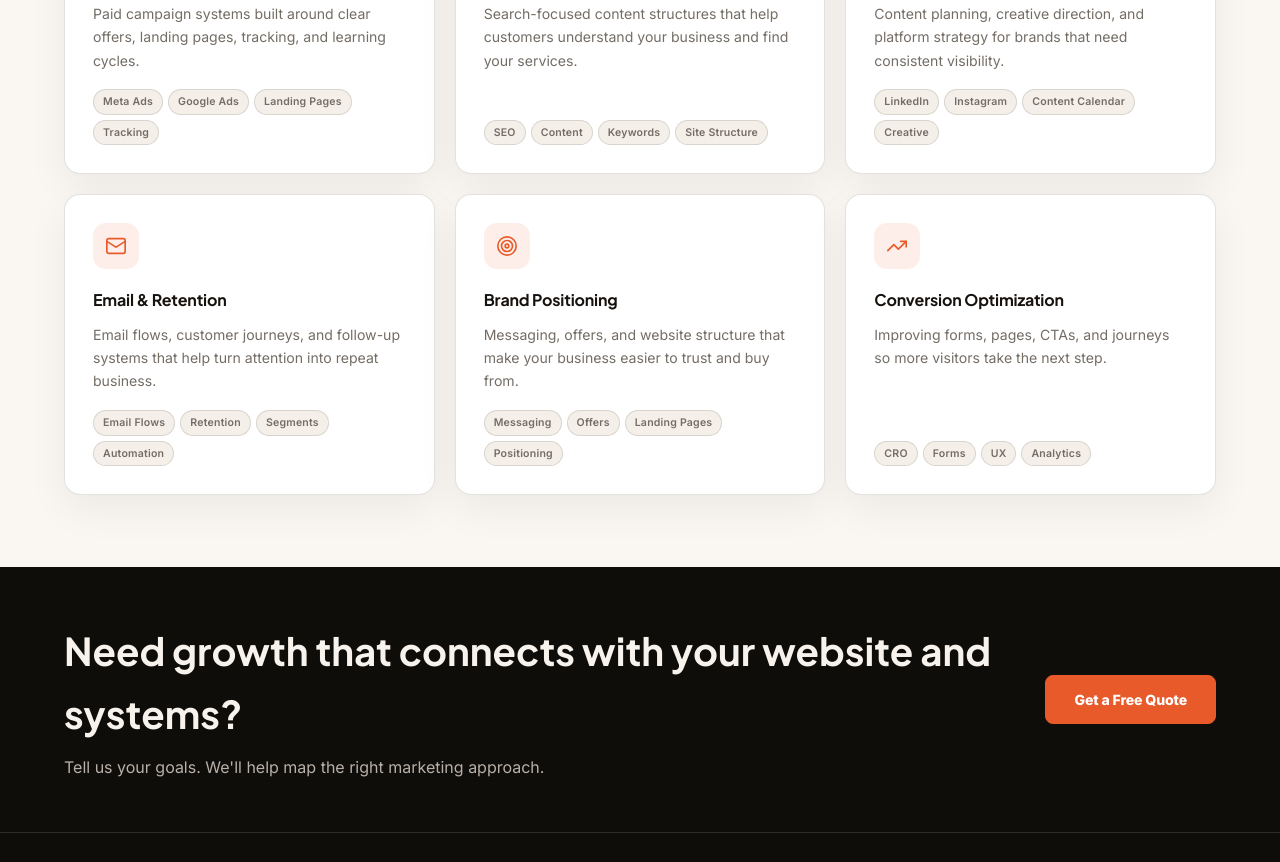
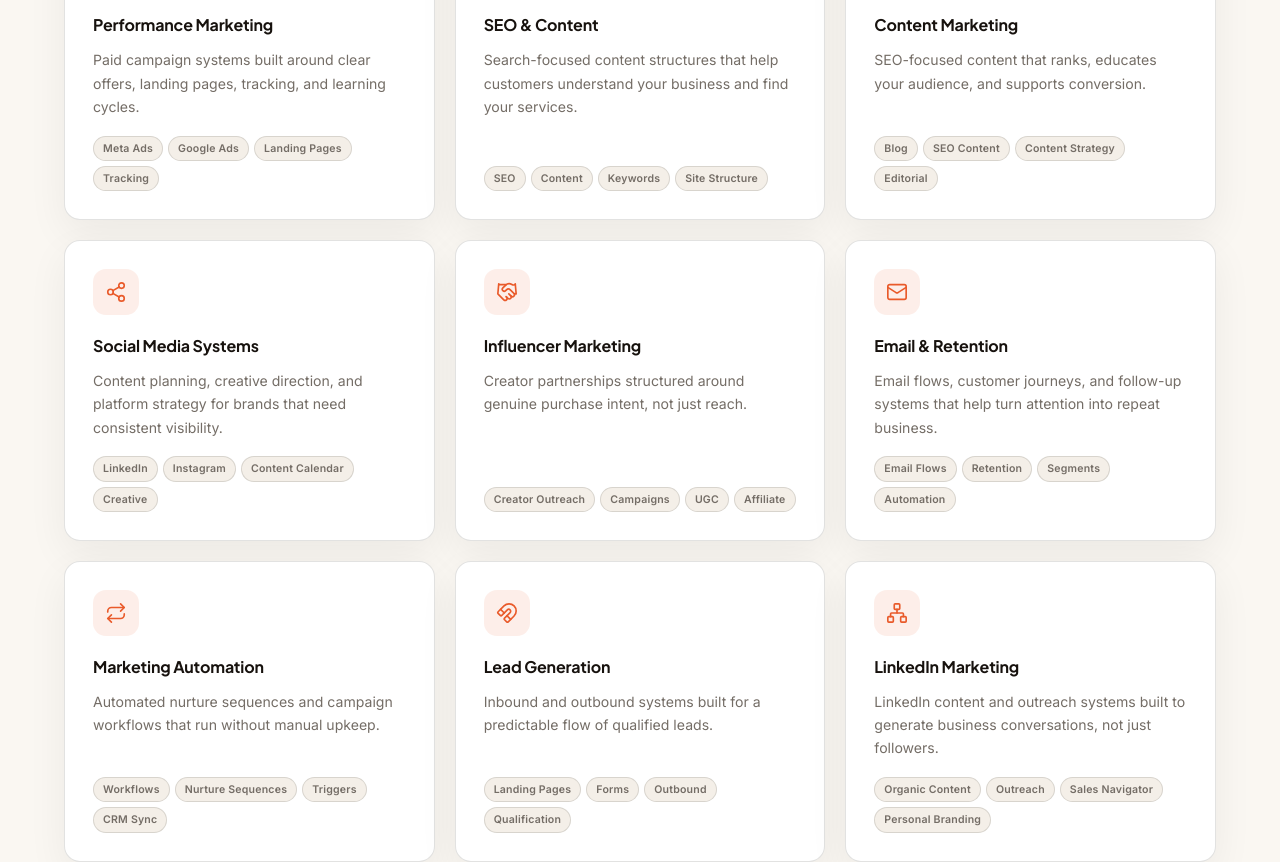
Before and after one commit to midwaytech2026-commits/midway-tech-website, a React (Vite) app in the folder client/: page /services/growth-marketing in a window 1280 px wide. Shown: the part 800-1662 px from the top of the page. Built offline with nearby package versions, Linux system fonts and the light colour scheme; no server answers.

Commit message:
content: align site copy with sample html

```diff
--- a/client/src/components/sections/Hero.tsx
+++ b/client/src/components/sections/Hero.tsx
@@ -4,9 +4,9 @@ import heroVisual from '../../assets/images/hero-visual.jpg'
 import './Hero.css'
 
 const bullets = [
-  'Product + Growth + AI in one team',
-  'Clear scope and honest timelines',
-  'Built for real launch conditions',
+  'International clients — US, UK & Australia',
+  'Marketing + Tech + AI, one team',
+  'No long-term lock-ins',
 ]
 
 export default function Hero() {
@@ -17,15 +17,15 @@ export default function Hero() {
           Your Business Deserves a Partner That <em>Grows It</em>, <em>Builds It</em>, and Automates It.
         </h1>
         <p className="hero-sub">
-          MidwayTech helps startups and growing businesses scale through product strategy, technology
-          development, growth systems, and AI automation — without coordinating three separate agencies.
+          MidwayTech helps D2C brands, startups, and modern businesses scale through marketing strategy,
+          technology development, and AI systems — without coordinating three separate agencies.
         </p>
 
         <div className="hero-actions">
-          <a href="#contact" className="btn-primary">
+          <Link to="/get-quote" className="btn-primary">
             Get a Free Quote
             <ArrowRight className="hero-cta-icon" aria-hidden="true" />
-          </a>
+          </Link>
           <Link to="/portfolio" className="btn-ghost">See Our Work</Link>
         </div>
 
--- a/client/src/pages/Home.tsx
+++ b/client/src/pages/Home.tsx
@@ -19,7 +19,7 @@ export default function Home() {
       <CtaStrip
         title="Not Sure What You Need?"
         subtitle="Tell us your goal — we'll help map the right next step."
-        primaryBtn={{ label: 'Get a Free Quote', to: '/contact' }}
+        primaryBtn={{ label: 'Get a Free Quote', to: '/get-quote' }}
       />
       <TrustGuarantees />
       <AiSolutions />
--- a/client/src/pages/PortfolioPage.tsx
+++ b/client/src/pages/PortfolioPage.tsx
@@ -234,7 +234,7 @@ export default function PortfolioPage() {
           <h2>Have a project in mind?</h2>
           <p>Book a free 30-minute discovery call. We'll give you a scope estimate within 48 hours.</p>
           <div className="pp-cta-actions">
-            <Link to="/contact" className="btn-primary">
+            <Link to="/get-quote" className="btn-primary">
               Get a Free Quote
               <ArrowRight className="pp-cta-icon" aria-hidden="true" />
             </Link>
--- a/client/src/pages/ServiceAiAutomationPage.tsx
+++ b/client/src/pages/ServiceAiAutomationPage.tsx
@@ -11,16 +11,20 @@ import {
   BrainCircuit,
   BellRing,
   ArrowRight,
+  Headset,
+  Cpu,
 } from 'lucide-react'
 import CtaStrip from '../components/common/CtaStrip'
 import './ServiceHubPage.css'
 
 const categories = [
   'AI Chatbots',
+  'AI Customer Support',
   'Lead Qualification',
   'Workflow Automation',
   'CRM Automation',
   'AI Content Systems',
+  'Business Process Automation',
   'Internal Assistants',
 ]
 
@@ -30,6 +34,12 @@ const services = [
     title: 'AI Sales Assistant',
     desc: 'AI-assisted chat and enquiry flows that help answer questions, qualify leads, and route conversations.',
     tags: ['Chatbot', 'Lead Capture', 'Qualification', 'Routing'],
+  },
+  {
+    Icon: Headset,
+    title: 'AI Customer Support',
+    desc: 'AI-assisted support that handles common questions instantly and routes the rest to your team.',
+    tags: ['Helpdesk Integration', 'Instant Replies', 'Smart Routing', 'CSAT'],
   },
   {
     Icon: Filter,
@@ -48,6 +58,12 @@ const services = [
     title: 'CRM Automation',
     desc: 'Cleaner lead pipelines, follow-up reminders, status updates, and internal visibility across your sales process.',
     tags: ['CRM', 'Pipeline', 'Follow-Up', 'Reporting'],
+  },
+  {
+    Icon: Cpu,
+    title: 'Business Process Automation',
+    desc: 'End-to-end process redesign with AI embedded at each decision point, not bolted on after.',
+    tags: ['Process Mapping', 'Automation', 'Audit Trail', 'Human Oversight'],
   },
   {
     Icon: FileText,
@@ -86,7 +102,7 @@ export default function ServiceAiAutomationPage() {
           <h1>AI &amp; Automation Systems</h1>
           <p>AI assistants, workflows, CRM automation, and internal systems that reduce manual work and help teams move faster.</p>
           <div className="hub-hero-actions">
-            <Link to="/contact" className="btn-primary">Get a Free Quote</Link>
+            <Link to="/get-quote" className="btn-primary">Get a Free Quote</Link>
             <Link to="/contact" className="btn-primary hub-cta-green">Ask About AI Automation</Link>
           </div>
         </div>
@@ -143,7 +159,7 @@ export default function ServiceAiAutomationPage() {
       <CtaStrip
         title="Want to automate a manual workflow?"
         subtitle="Tell us what's slow or repetitive. We'll help you see what's worth automating."
-        primaryBtn={{ label: 'Get a Free Quote', to: '/contact' }}
+        primaryBtn={{ label: 'Get a Free Quote', to: '/get-quote' }}
       />
     </div>
   )
--- a/client/src/pages/ServiceGrowthMarketingPage.tsx
+++ b/client/src/pages/ServiceGrowthMarketingPage.tsx
@@ -1,5 +1,5 @@
 import { Link } from 'react-router-dom'
-import { Megaphone, Search, Share2, Mail, Target, TrendingUp } from 'lucide-react'
+import { Megaphone, Search, Share2, Mail, Target, TrendingUp, PenLine, Handshake, Repeat, Magnet, Network } from 'lucide-react'
 import CtaStrip from '../components/common/CtaStrip'
 import './ServiceHubPage.css'
 
@@ -8,7 +8,11 @@ const categories = [
   'SEO',
   'Social Media',
   'Content Strategy',
+  'Influencer Marketing',
   'Email Marketing',
+  'Marketing Automation',
+  'Lead Generation',
+  'LinkedIn Marketing',
   'Brand Positioning',
   'Conversion Optimization',
 ]
@@ -27,16 +31,46 @@ const services = [
     tags: ['SEO', 'Content', 'Keywords', 'Site Structure'],
   },
   {
+    Icon: PenLine,
+    title: 'Content Marketing',
+    desc: 'SEO-focused content that ranks, educates your audience, and supports conversion.',
+    tags: ['Blog', 'SEO Content', 'Content Strategy', 'Editorial'],
+  },
+  {
     Icon: Share2,
     title: 'Social Media Systems',
     desc: 'Content planning, creative direction, and platform strategy for brands that need consistent visibility.',
     tags: ['LinkedIn', 'Instagram', 'Content Calendar', 'Creative'],
   },
   {
+    Icon: Handshake,
+    title: 'Influencer Marketing',
+    desc: 'Creator partnerships structured around genuine purchase intent, not just reach.',
+    tags: ['Creator Outreach', 'Campaigns', 'UGC', 'Affiliate'],
+  },
+  {
     Icon: Mail,
     title: 'Email & Retention',
     desc: 'Email flows, customer journeys, and follow-up systems that help turn attention into repeat business.',
     tags: ['Email Flows', 'Retention', 'Segments', 'Automation'],
+  },
+  {
+    Icon: Repeat,
+    title: 'Marketing Automation',
+    desc: 'Automated nurture sequences and campaign workflows that run without manual upkeep.',
+    tags: ['Workflows', 'Nurture Sequences', 'Triggers', 'CRM Sync'],
+  },
+  {
+    Icon: Magnet,
+    title: 'Lead Generation',
+    desc: 'Inbound and outbound systems built for a predictable flow of qualified leads.',
+    tags: ['Landing Pages', 'Forms', 'Outbound', 'Qualification'],
+  },
+  {
+    Icon: Network,
+    title: 'LinkedIn Marketing',
+    desc: 'LinkedIn content and outreach systems built to generate business conversations, not just followers.',
+    tags: ['Organic Content', 'Outreach', 'Sales Navigator', 'Personal Branding'],
   },
   {
     Icon: Target,
@@ -68,7 +102,7 @@ export default function ServiceGrowthMarketingPage() {
           <h1>Growth Marketing Systems</h1>
           <p>Marketing strategy, content, SEO, paid campaigns, and retention systems built to create measurable demand — not just activity.</p>
           <div className="hub-hero-actions">
-            <Link to="/contact" className="btn-primary">Get a Free Quote</Link>
+            <Link to="/get-quote" className="btn-primary">Get a Free Quote</Link>
             <Link to="/portfolio" className="btn-ghost">View Case Studies</Link>
           </div>
         </div>
@@ -98,7 +132,7 @@ export default function ServiceGrowthMarketingPage() {
       <CtaStrip
         title="Need growth that connects with your website and systems?"
         subtitle="Tell us your goals. We'll help map the right marketing approach."
-        primaryBtn={{ label: 'Get a Free Quote', to: '/contact' }}
+        primaryBtn={{ label: 'Get a Free Quote', to: '/get-quote' }}
       />
     </div>
   )
--- a/client/src/pages/ServiceProductTechnologyPage.tsx
+++ b/client/src/pages/ServiceProductTechnologyPage.tsx
@@ -1,5 +1,5 @@
 import { Link } from 'react-router-dom'
-import { Globe2, ShoppingBag, Smartphone, Server, Cloud, PenTool, Link2 } from 'lucide-react'
+import { Globe2, ShoppingBag, Smartphone, Server, Cloud, PenTool, Link2, AppWindow, Contact2 } from 'lucide-react'
 import CtaStrip from '../components/common/CtaStrip'
 import './ServiceHubPage.css'
 
@@ -8,8 +8,10 @@ const categories = [
   'Ecommerce / Shopify',
   'Mobile Apps',
   'Custom Software',
+  'Web Applications',
   'SaaS Platforms',
   'UI/UX Design',
+  'CRM Development',
   'API Integrations',
 ]
 
@@ -39,6 +41,12 @@ const services = [
     tags: ['Dashboards', 'CRM', 'Admin Panels', 'Automation'],
   },
   {
+    Icon: AppWindow,
+    title: 'Web Application Development',
+    desc: 'Complex, data-heavy web applications built for speed, reliability, and long-term scale.',
+    tags: ['Dashboards', 'Data Views', 'Performance', 'Scalability'],
+  },
+  {
     Icon: Cloud,
     title: 'SaaS Platforms',
     desc: 'Product architecture, authentication flows, dashboards, and scalable web applications for SaaS ideas.',
@@ -49,6 +57,12 @@ const services = [
     title: 'UI/UX Design',
     desc: 'Interfaces, journeys, wireframes, and prototypes that make complex products easier to understand and use.',
     tags: ['UX', 'Wireframes', 'Design Systems', 'Prototypes'],
+  },
+  {
+    Icon: Contact2,
+    title: 'CRM Development',
+    desc: 'Custom CRM systems built around how your sales and support teams actually work.',
+    tags: ['Pipelines', 'Custom Fields', 'Integrations', 'Reporting'],
   },
   {
     Icon: Link2,
@@ -74,7 +88,7 @@ export default function ServiceProductTechnologyPage() {
           <h1>Product &amp; Technology Development</h1>
           <p>Websites, ecommerce stores, apps, SaaS platforms, and custom systems built for businesses that need reliable technology, not just attractive screens.</p>
           <div className="hub-hero-actions">
-            <Link to="/contact" className="btn-primary">Get a Free Quote</Link>
+            <Link to="/get-quote" className="btn-primary">Get a Free Quote</Link>
             <Link to="/portfolio" className="btn-ghost">View Case Studies</Link>
           </div>
         </div>
@@ -104,7 +118,7 @@ export default function ServiceProductTechnologyPage() {
       <CtaStrip
         title="Have a product or platform idea?"
         subtitle="Tell us what you're building. We'll help you scope the right approach."
-        primaryBtn={{ label: 'Get a Free Quote', to: '/contact' }}
+        primaryBtn={{ label: 'Get a Free Quote', to: '/get-quote' }}
       />
     </div>
   )
```
